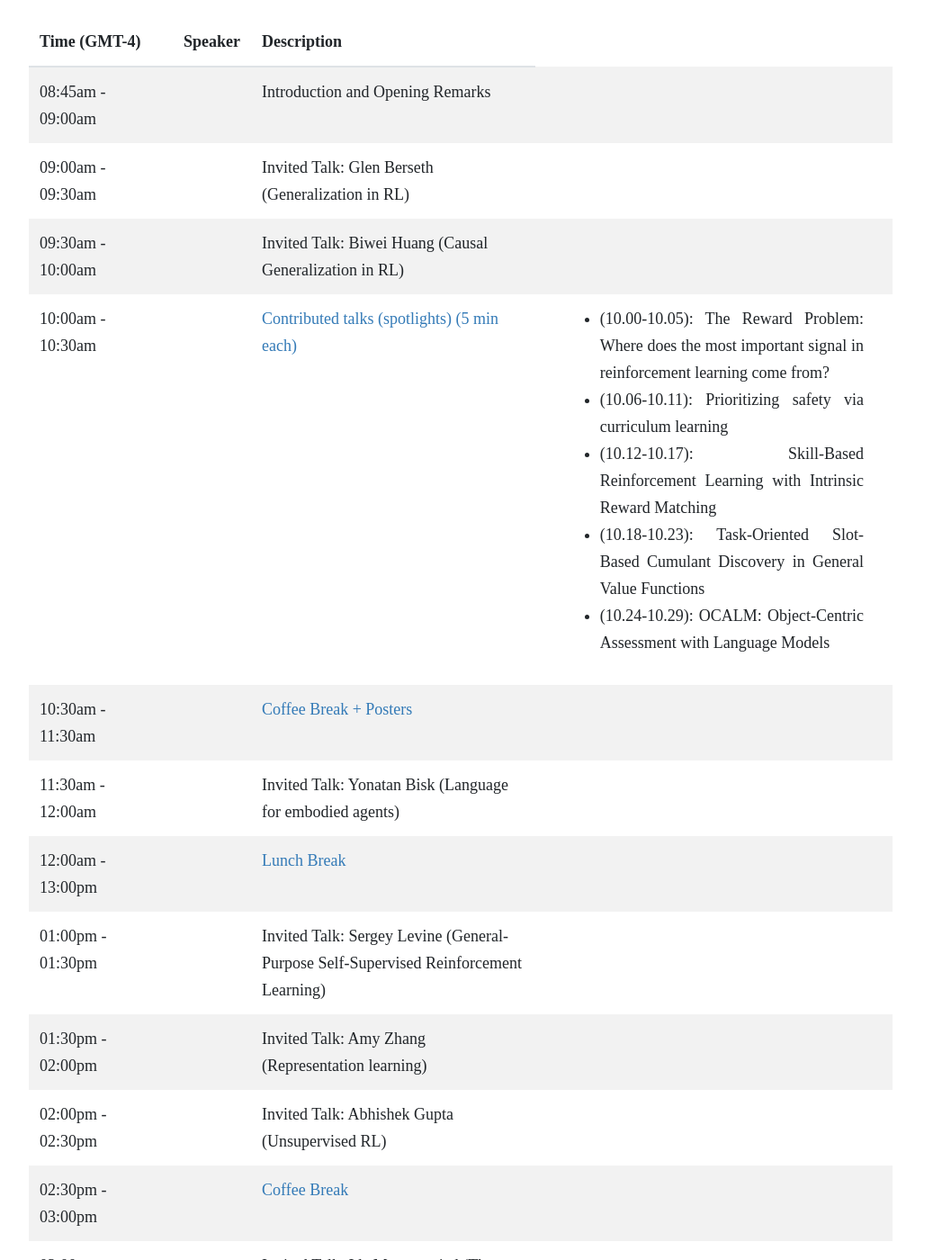
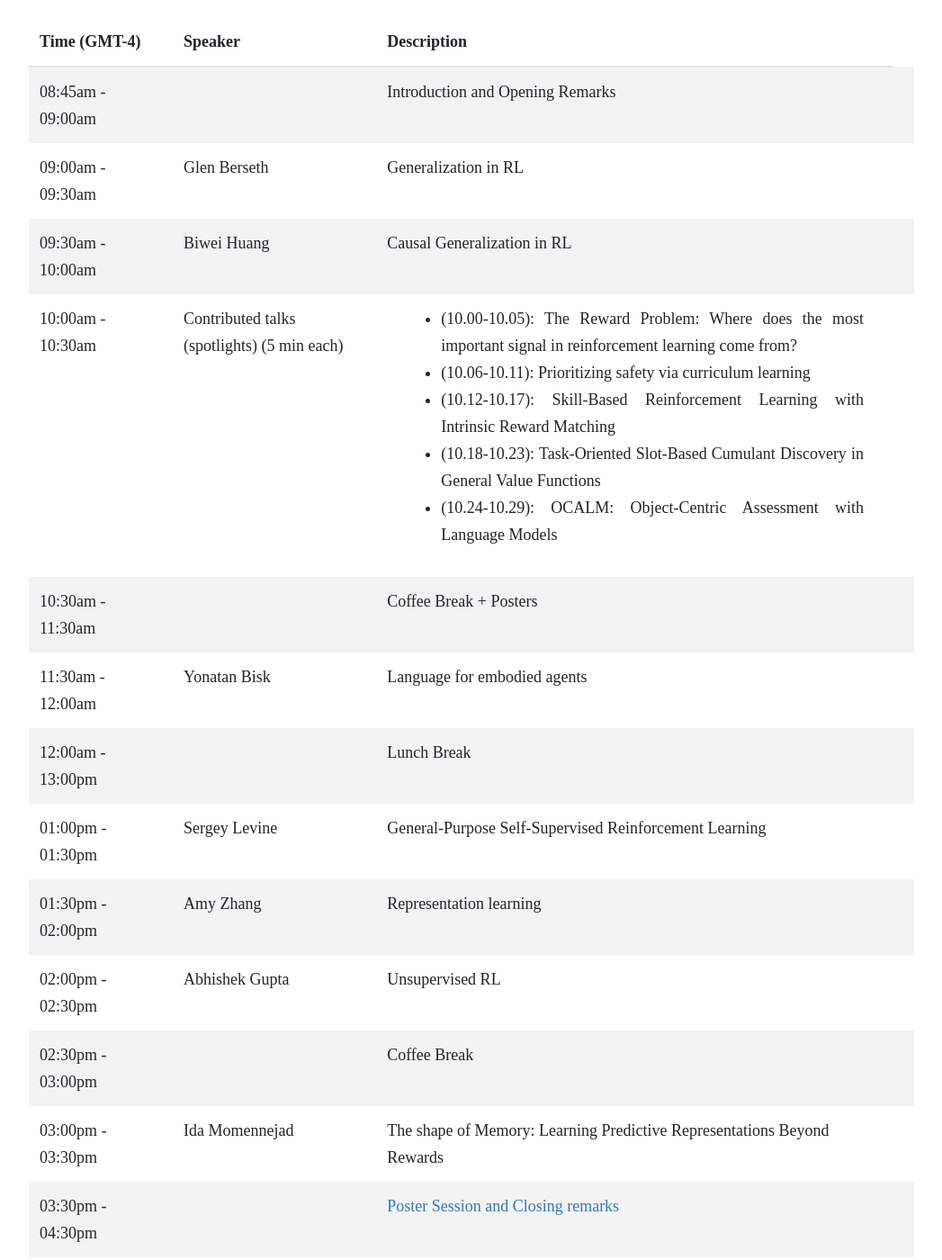
Before and after one commit to rlbrew-workshop/rlbrew-workshop.github.io, a Jekyll site: the page built from schedule.html, in a window 1280 px wide and 1400 px high, scrolled down 377 px. Shown: the whole window at 90% size, without its empty margins (136-1183 px from the left). Built offline with Jekyll 4.4.1, drawn with Linux system fonts in a browser that asks for light colours; nearby versions of some CDN libraries; some of the changed text lies outside the part shown.

Commit message:
Update schedule

```diff
--- a/schedule.html
+++ b/schedule.html
@@ -24,20 +24,19 @@ layout: default
       </tr>
       <tr>
         <td>09:00am - 09:30am</td>
-        <td></td>
-        <td>Invited Talk: Glen Berseth (Generalization in RL)</td>
+        <td> Glen Berseth</td>
+        <td> Generalization in RL</td>
         <td></td>
       </tr>
       <tr>
         <td>09:30am - 10:00am</td>
-        <td></td>
-        <td>Invited Talk: Biwei Huang (Causal Generalization in RL)</a></td>
+        <td>Biwei Huang</td>
+        <td> Causal Generalization in RL</a></td>
         <td></td>
       </tr>
       <tr>
         <td>10:00am - 10:30am</td>
-        <td></td>
-        <td><a href="">Contributed talks (spotlights) (5 min each)</a></td>
+        <td>Contributed talks (spotlights) (5 min each)</td>
         <td>
           <ul>
             <li>(10.00-10.05): The Reward Problem: Where does the most important signal in reinforcement learning come from? </li>
@@ -52,49 +51,49 @@ layout: default
       <tr>
         <td>10:30am - 11:30am</td>
         <td></td>
-        <td><a href="">Coffee Break + Posters</a></td>
+        <td>Coffee Break + Posters</td>
         <td></td>
       </tr>
       <tr>
         <td>11:30am - 12:00am</td>
-        <td></td>
-        <td>Invited Talk: Yonatan Bisk (Language for embodied agents)</a></td>
+        <td>Yonatan Bisk</td>
+        <td>Language for embodied agents</a></td>
         <td></td>
       </tr>
       <tr>
         <td>12:00am - 13:00pm</td>
         <td></td>
-        <td><a href="">Lunch Break</a></td>
+        <td>Lunch Break</td>
         <td></td>
       </tr>
       <tr>
         <td>01:00pm - 01:30pm</td>
-        <td></td>
-        <td>Invited Talk: Sergey Levine (General-Purpose Self-Supervised Reinforcement Learning)</a></td>
+        <td>Sergey Levine</td>
+        <td>General-Purpose Self-Supervised Reinforcement Learning</a></td>
         <td></td>
       </tr>
       <tr>
         <td>01:30pm - 02:00pm</td>
-        <td></td>
-        <td>Invited Talk: Amy Zhang (Representation learning)</a></td>
+        <td>Amy Zhang</td>
+        <td>Representation learning</a></td>
         <td></td>
       </tr>
       <tr>
         <td>02:00pm - 02:30pm</td>
-        <td></td>
-        <td>Invited Talk: Abhishek Gupta (Unsupervised RL)</a></td>
+        <td>Abhishek Gupta</td>
+        <td>Unsupervised RL</a></td>
         <td></td>
       </tr>
       <tr>
         <td>02:30pm - 03:00pm</td>
         <td></td>
-        <td><a href="">Coffee Break</a></td>
+        <td>Coffee Break</td>
         <td></td>
       </tr>
       <tr>
         <td>03:00pm - 03:30pm</td>
-        <td></td>
-        <td>Invited Talk: Ida Momennejad (The shape of Memory: Learning Predictive Representations Beyond Rewards)</a></td>
+        <td>Ida Momennejad</td>
+        <td>The shape of Memory: Learning Predictive Representations Beyond Rewards</a></td>
         <td></td>
       </tr>
       <tr>
```
